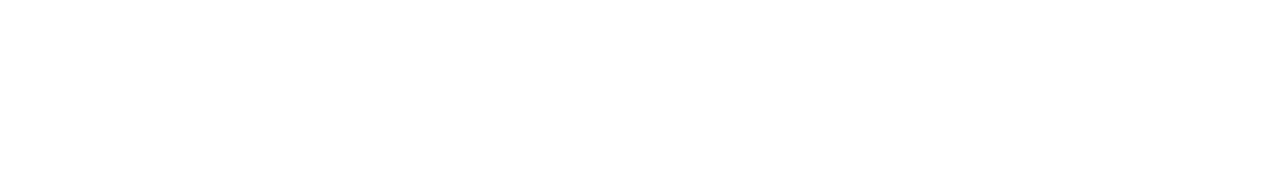
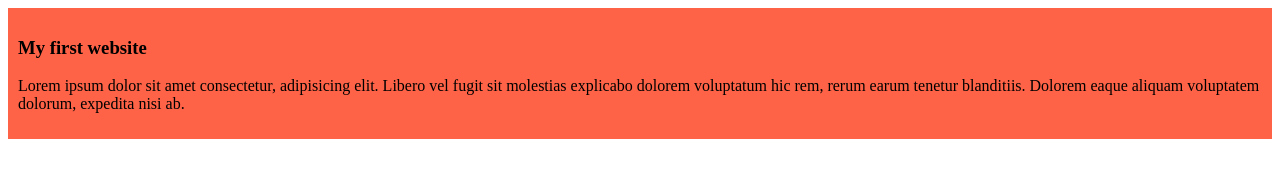
Before and after one commit to NewazRafi/my-simple-website, a plain HTML site: page index.html in a window 1280 px wide. Drawn offline with Linux system fonts and the light colour scheme.

Commit message:
added the first blog

```diff
--- a/index.html
+++ b/index.html
@@ -5,8 +5,13 @@
     <meta http-equiv="X-UA-Compatible" content="IE=edge">
     <meta name="viewport" content="width=device-width, initial-scale=1.0">
     <title>My simple website</title>
+    <link rel="stylesheet" href="styles/blog.css">
 </head>
 <body>
+    <div>
+        <h3>My first website</h3>
+        <p>Lorem ipsum dolor sit amet consectetur, adipisicing elit. Libero vel fugit sit molestias explicabo dolorem voluptatum hic rem, rerum earum tenetur blanditiis. Dolorem eaque aliquam voluptatem dolorum, expedita nisi ab.</p>
 
+    </div>
 </body>
 </html>
--- /dev/null
+++ b/styles/blog.css
@@ -0,0 +1,4 @@
+div{
+    background-color: tomato;
+    padding: 10px;
+}
```
